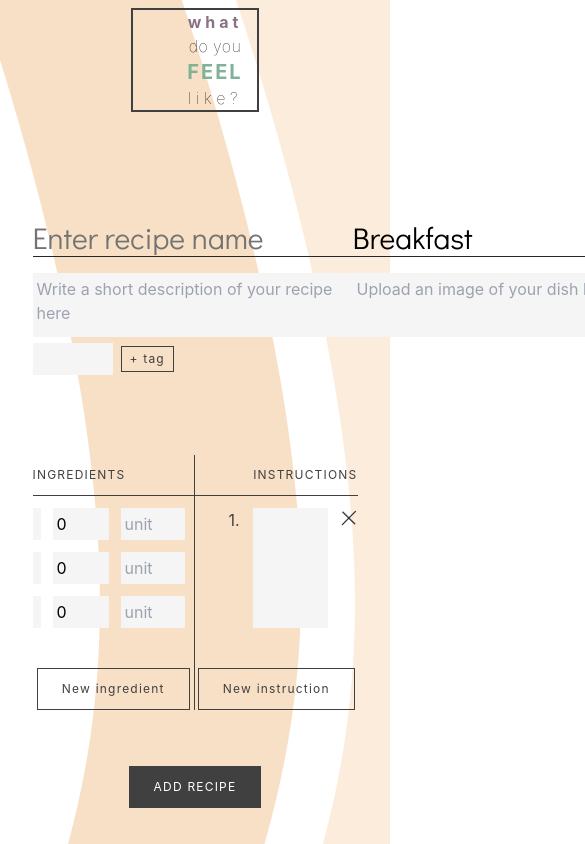
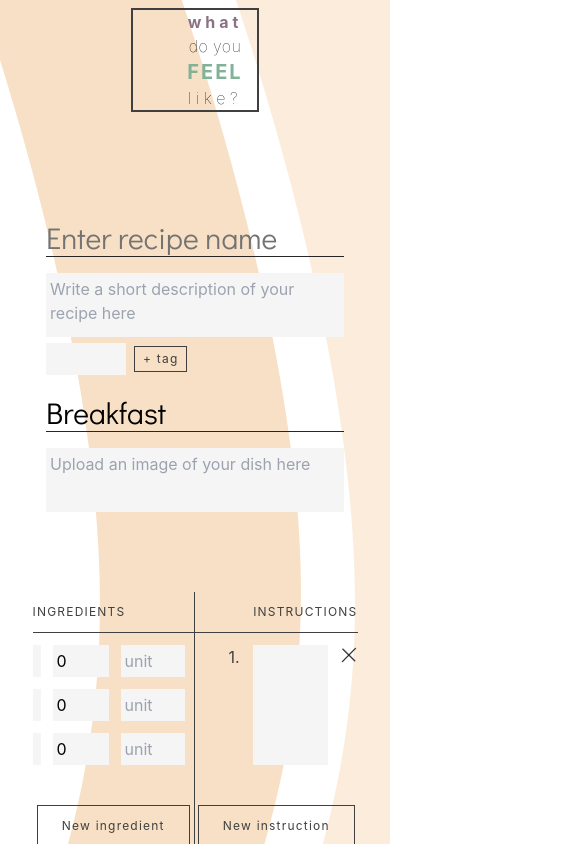
Before and after one commit to Johngn/recipes, a Next.js app: page /add-recipe in a window 390 px wide. Shown: the top 844 px of the page, 585 px wide, since content can reach past the window. Built offline with nearby package versions, Linux system fonts and the light colour scheme.

Commit message:
add recipe top section responsive

```diff
--- a/src/components/editRecipe.tsx
+++ b/src/components/editRecipe.tsx
@@ -176,17 +176,17 @@ const EditRecipe: FunctionComponent<EditProps> = ({
       <div className="min-h-screen bg-[url('/bg-yellow.png')] bg-no-repeat bg-fixed">
         <div className="pt-2 max-w-screen-xl h-auto pb-2 mx-auto ">
           <Nav />
-          <section className="max-w-6xl w-10/12 mt-27 mx-auto flex justify-between animate-[appear2_1.3s_ease_1]">
-            <div>
+          <section className="max-w-6xl w-10/12 mt-27 mx-auto flex flex-col lg:flex-row lg:justify-between animate-[appear2_1.3s_ease_1]">
+            <div className="w-11/12 sm:w-3/4 mx-auto lg:mx-0 lg:w-80">
               <input
                 placeholder="Enter recipe name"
-                className="w-80 border-b border-neutral-800 placeholder-neutral-500 font-gothic text-3xl text-neutral-700 transition duration-300 hover:bg-neutral-200 focus:bg-neutral-200 bg-transparent"
+                className="w-full lg:w-80 border-b border-neutral-800 placeholder-neutral-500 font-gothic text-3xl text-neutral-700 transition duration-300 hover:bg-neutral-200 focus:bg-neutral-200 bg-transparent"
                 value={title}
                 onChange={e => setTitle(e.currentTarget.value)}
               />
               <div>
                 <textarea
-                  className="w-80 h-16 p-1 mt-4 bg-neutral-100 resize-none transition duration-300 hover:bg-neutral-200 focus:bg-neutral-200"
+                  className="w-full lg:w-80 h-16 p-1 mt-4 bg-neutral-100 resize-none transition duration-300 hover:bg-neutral-200 focus:bg-neutral-200"
                   placeholder="Write a short description of your recipe here"
                   value={description}
                   onChange={e => setDescription(e.target.value)}
@@ -217,9 +217,9 @@ const EditRecipe: FunctionComponent<EditProps> = ({
                 </div>
               </div>
             </div>
-            <div>
+            <div className="w-11/12 mt-5 sm:w-3/4 lg:mt-0 mx-auto lg:mx-0 lg:w-80">
               <select
-                className="appearance-none cursor-pointer w-80 border-b border-neutral-800 font-gothic text-3xl rounded-none transition duration-300 hover:bg-neutral-200 focus:bg-neutral-200 bg-transparent"
+                className="w-full lg:w-80 appearance-none cursor-pointer border-b border-neutral-800 font-gothic text-3xl rounded-none transition duration-300 hover:bg-neutral-200 focus:bg-neutral-200 bg-transparent"
                 value={category}
                 onChange={e => setCategory(e.target.value)}
               >
@@ -229,7 +229,7 @@ const EditRecipe: FunctionComponent<EditProps> = ({
               </select>
               <div
                 {...getRootProps()}
-                className="w-80 h-16 p-1 mt-4 text-gray-400 bg-neutral-100 transition duration-300 hover:bg-neutral-200 cursor-pointer"
+                className="w-full lg:w-80 h-16 p-1 mt-4 text-gray-400 bg-neutral-100 transition duration-300 hover:bg-neutral-200 cursor-pointer"
               >
                 <input {...getInputProps()} />
                 {isDragActive ? (
```
